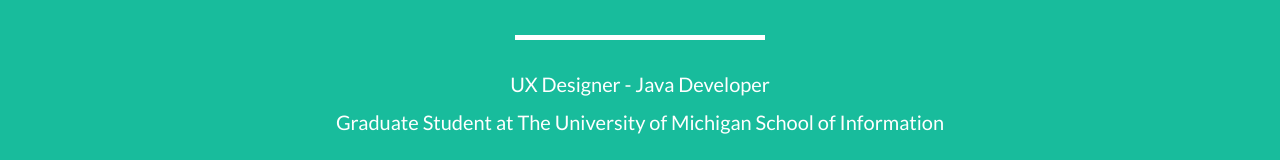
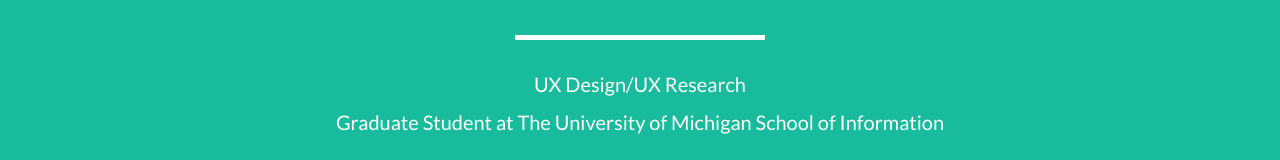
Before and after one commit to trisha-gupta/trisha-gupta.github.io, a website: page index.html in a window 1280 px wide. Shown: the part 572-732 px from the top of the page. Drawn offline with nearby package versions, Linux system fonts and the light colour scheme.

Commit message:
Update index.html

```diff
--- a/index.html
+++ b/index.html
@@ -76,7 +76,7 @@
                         <span class="name">Trisha Nagre</span>
                         <hr class="star-light">
                         <span class="skills">
-                            <p>UX Designer - Java Developer </p>
+                            <p>UX Design/UX Research</p>
                             <p>Graduate Student at The University of Michigan School of Information</p>
                         </span>
                     </div>
```
